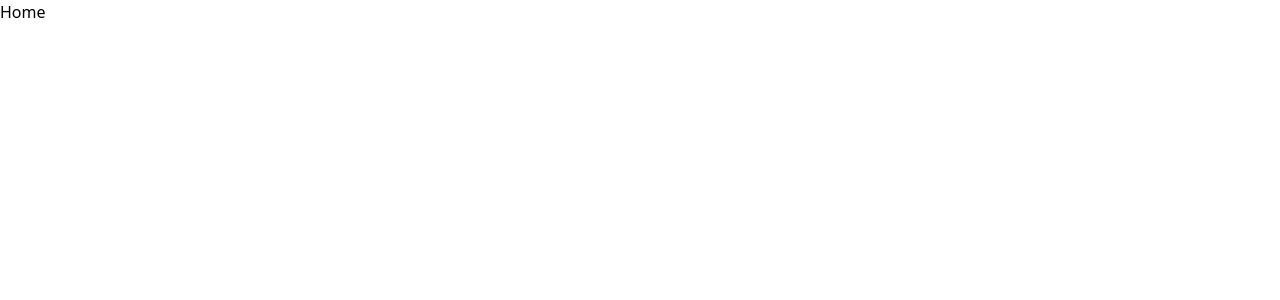
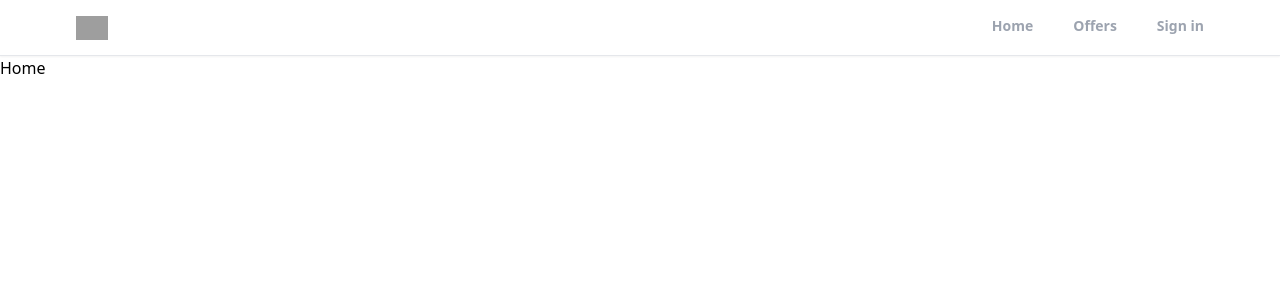
Before and after one commit to abrarzahed/react-realtor-clone, a React (Create React App) app: page / in a window 1280 px wide. Shown: the top 300 px of the page. Built offline with nearby package versions, Linux system fonts and the light colour scheme; grey boxes are pictures that could not be loaded.

Commit message:
created header

```diff
--- a/src/App.js
+++ b/src/App.js
@@ -5,9 +5,11 @@
 import SignUp from "./pages/SignUp";
 import ForgotPassword from "./pages/ForgotPassword";
 import Offers from "./pages/Offers";
+import Header from "./components/Header";
 function App() {
   return (
     <Router>
+      <Header />
       <Routes>
         <Route path="/" element={<Home />} />
         <Route path="/profile" element={<Profile />} />
--- /dev/null
+++ b/src/components/Header.jsx
@@ -0,0 +1,47 @@
+import { Link, useLocation } from "react-router-dom";
+export default function Header() {
+  const location = useLocation();
+  //   const navigate = useNavigate();
+
+  const matchPathRoute = (route) => {
+    if (route === location.pathname) return true;
+    return false;
+  };
+
+  const applyClasses = (route) => {
+    const classes = `py-4 text-sm font-semibold text-gray-400 border-b-[3px] border-b-transparent ${
+      matchPathRoute(route) && "text-black border-b-red-500"
+    } `;
+
+    return classes;
+  };
+
+  return (
+    <div className="bg-white border-b shadow-sm sticky top-0 z-50">
+      <header className="flex justify-between items-center px-3 max-w-6xl mx-auto">
+        <div>
+          <Link to="/">
+            <img
+              src="https://static.rdc.moveaws.com/images/logos/rdc-logo-default.svg"
+              alt="realtor-logo"
+              className="h-6 cursor-pointer"
+            />
+          </Link>
+        </div>
+        <nav>
+          <ul className="flex items-center space-x-10">
+            <li className={`${applyClasses("/")}`}>
+              <Link to="/">Home</Link>
+            </li>
+            <li className={`${applyClasses("/offers")}`}>
+              <Link to="/offers">Offers</Link>
+            </li>
+            <li className={`${applyClasses("/signin")}`}>
+              <Link to="signin">Sign in</Link>
+            </li>
+          </ul>
+        </nav>
+      </header>
+    </div>
+  );
+}
```
